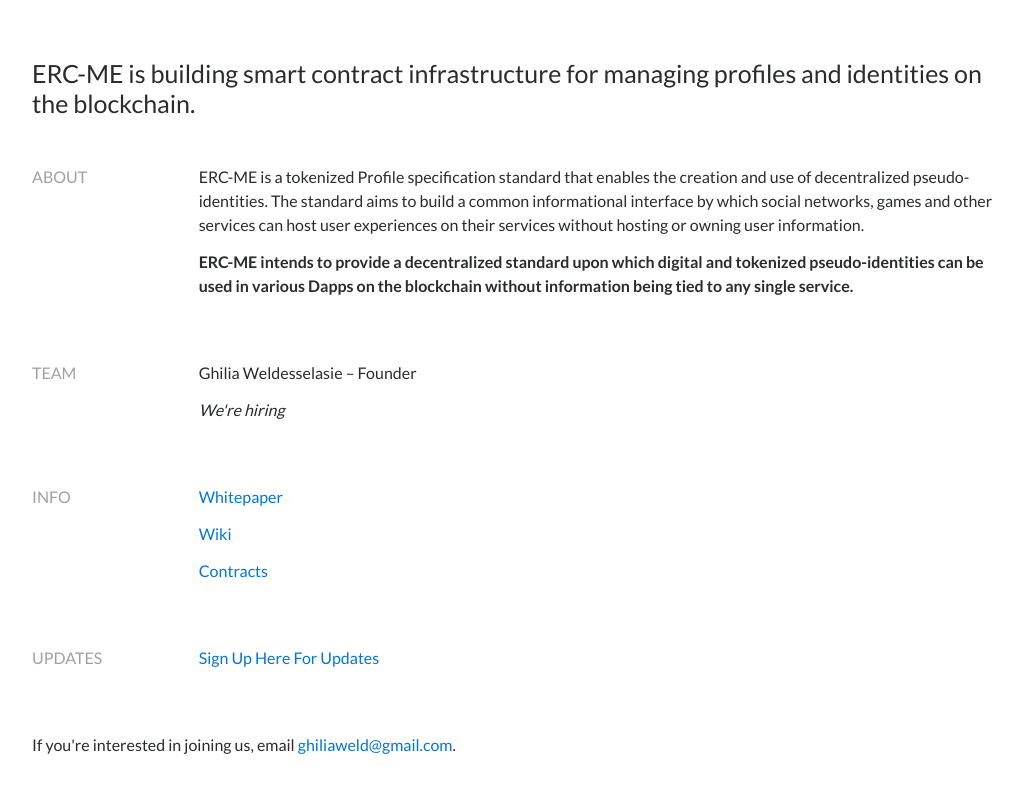
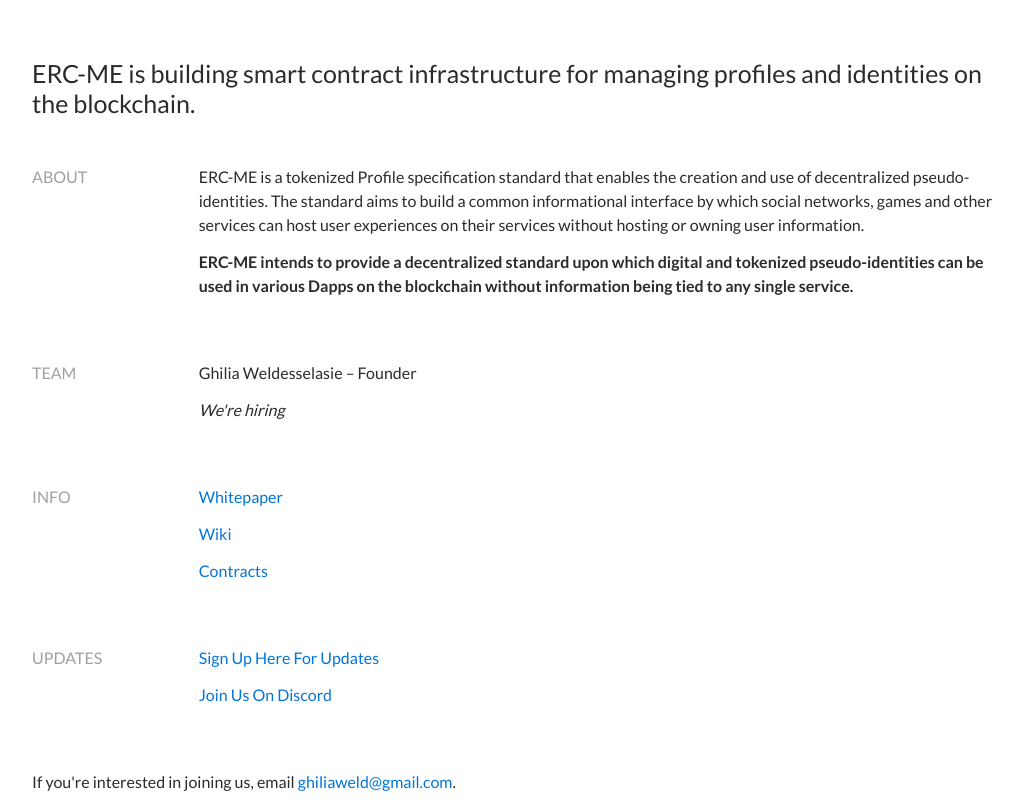
Before and after one commit to ERC-ME/erc-me.github.io, a plain HTML site: page index.html in a window 1280 px wide. Shown: the part 202-1012 px from the top of the page, without its empty margins (123-1146 px from the left). Before the commit the page ends 975 px from the top, so only its background shows below. Drawn offline with Linux system fonts and the light colour scheme.

Commit message:
Added Discord link

```diff
--- a/index.html
+++ b/index.html
@@ -63,6 +63,7 @@
         </div>
         <div class="col-10">
           <p><a href="https://tinyletter.com/ercme">Sign Up Here For Updates</a></p>
+          <p><a href="https://discord.gg/nDdTm5z">Join Us On Discord</a></p>
         </div>
       </div>
 
```
Also changed, not shown: 1 other file.
